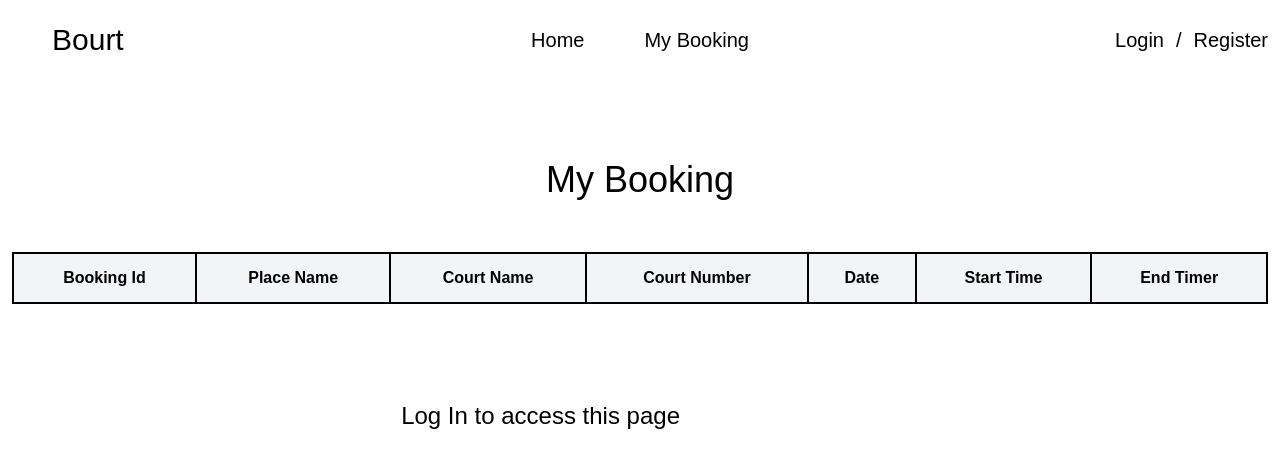
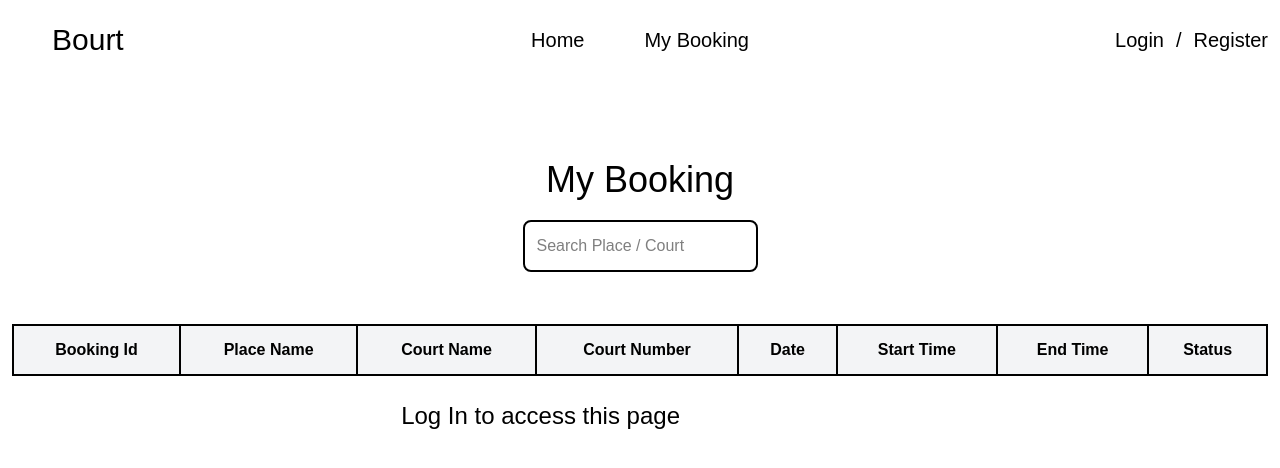
Before and after one commit to franvinkus/Bourt-Frontend, a Next.js app: page /myBooking in a window 1280 px wide. Shown: the top 468 px of the page. Built offline with nearby package versions, Linux system fonts and the light colour scheme.

Commit message:
Added searchbar and status column on page MyBooking

```diff
--- a/src/app/myBooking/page.tsx
+++ b/src/app/myBooking/page.tsx
@@ -14,6 +14,7 @@ interface BaseBooking{
     date: Date,
     startTime: string,
     endTime: string,
+    status: string,
 }
 
 interface OwnerBooking extends BaseBooking {
@@ -48,6 +49,7 @@ export default function MyBooking(){
         datas: []
     });
     const [isMounted, setIsMounted] = useState(false);
+    const [searchInput, setSerachInput] = useState('');
 
     const fetchCustomerBookingData = async (stringInput: string, pageNumber: number) => {
         setIsLoading(true);
@@ -168,18 +170,18 @@ export default function MyBooking(){
 
         const searchTimeOut = setTimeout(() => {
             if(userRole === "Admin"){
-                fetchAdminBookings("", 1);
+                fetchAdminBookings(searchInput, 1);
             }
             else if (userRole === "Owner"){
-                fetchOwnerBookings("", 1);
+                fetchOwnerBookings(searchInput, 1);
             }
             else if(userRole === "Customer"){
-                fetchCustomerBookingData("", 1);
+                fetchCustomerBookingData(searchInput, 1);
             }
         }, 500);
 
         return () => clearTimeout(searchTimeOut);
-    }, [])
+    }, [searchInput])
 
     if(!isMounted){
         return null;
@@ -190,9 +192,19 @@ export default function MyBooking(){
             <Navbar/>
 
             <div className="flex justify-center mt-20">
-                <h1 className="text-4xl">
-                    My Booking
-                </h1>
+                <div className=" flex flex-col items-center">
+                    <h1 className="text-4xl">
+                        My Booking
+                    </h1>
+
+                    <input
+                    className="border-2 rounded-lg mt-5 p-3"
+                    placeholder="Search Place / Court"
+                    value={searchInput}
+                    onChange={(e) => setSerachInput(e.target.value)}
+                    />
+
+                </div>
             </div>
 
             <div className="mt-10 p-3">
@@ -219,7 +231,8 @@ export default function MyBooking(){
                             <th className="border-2 px-4 py-3">Court Number</th>
                             <th className="border-2 px-4 py-3">Date</th>
                             <th className="border-2 px-4 py-3">Start Time</th>
-                            <th className="border-2 px-4 py-3">End Timer</th>
+                            <th className="border-2 px-4 py-3">End Time</th>
+                            <th className="border-2 px-4 py-3">Status</th>
                         </tr>
                     </thead>
 
@@ -255,6 +268,7 @@ export default function MyBooking(){
                                         <td className="border-2 py-1 text-sm px-2">{booking.date.toString()}</td>
                                         <td className="border-2 py-1 text-sm px-2">{booking.startTime}</td>
                                         <td className="border-2 py-1 text-sm px-2">{booking.endTime}</td>
+                                        <td className="border-2 py-1 text-sm px-2">{booking.status}</td>
 
                                     </tr>
                                 );
```
